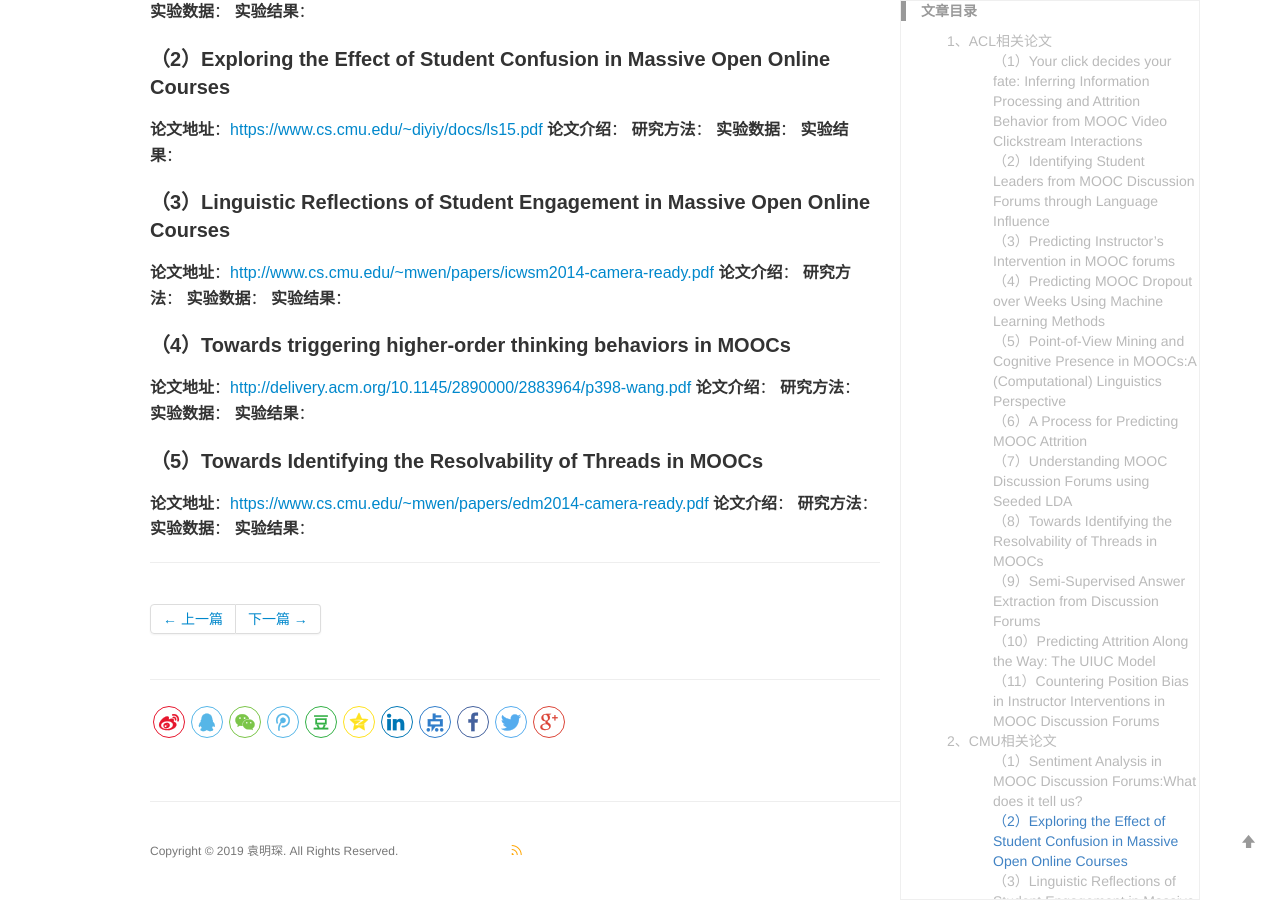
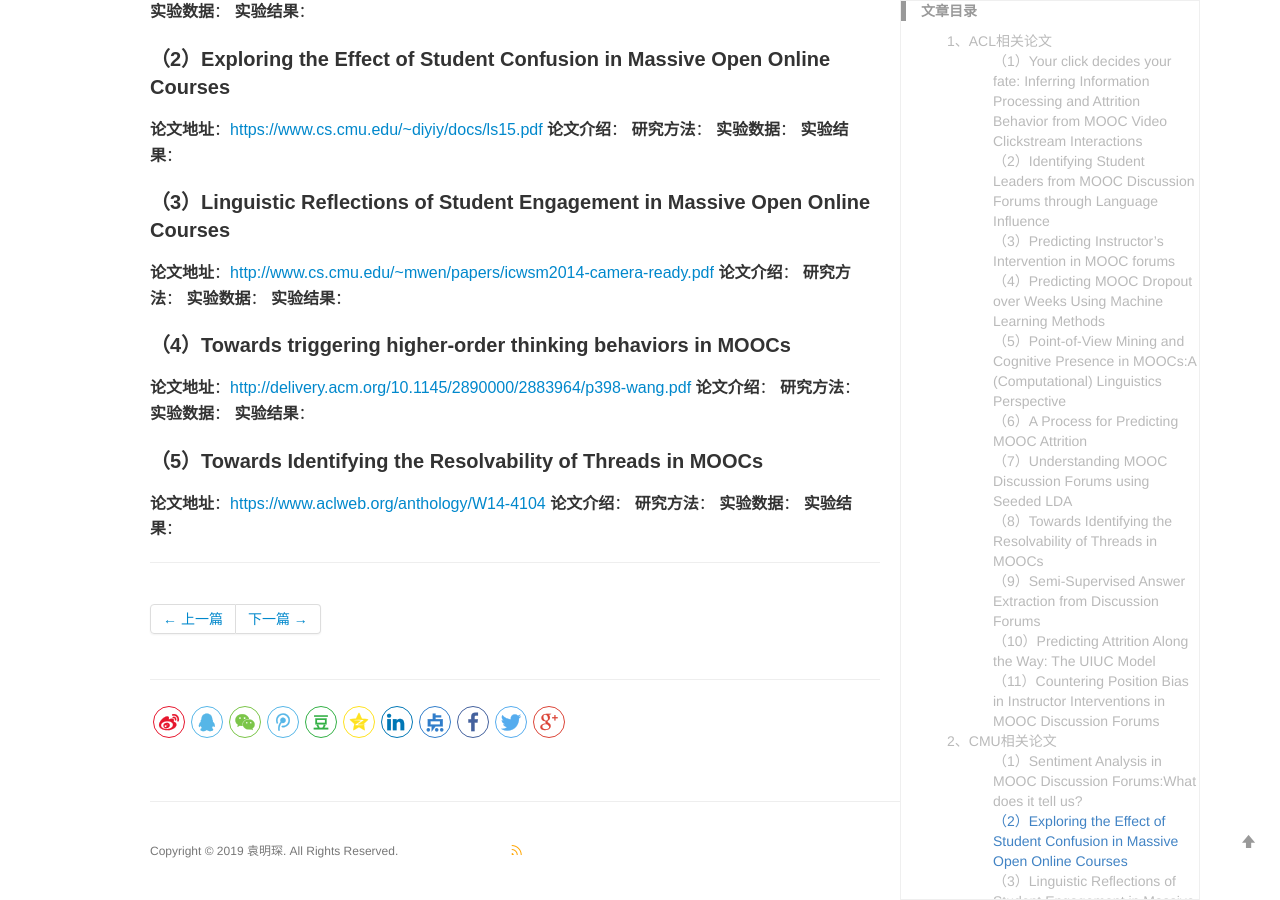
Before and after one commit to yuanmingchen/yuanmingchen.github.io, a Jekyll site: the page built from _posts/2019-04-19-online course nlp paper survey 2.md, in a window 1280 px wide and 900 px high, scrolled down 3195 px. Built offline with Jekyll 4.4.1, drawn with Linux system fonts in a browser that asks for light colours; formulas are drawn with MathJax 3; comment, search, counter and statistics services are not loaded; some of the changed lines change nothing that is shown.

Commit message:
Updates _posts/2019-04-19-online course nlp paper survey 2.md
Auto commit by GitBook Editor

```diff
--- a/_posts/2019-04-19-online course nlp paper survey 2.md
+++ b/_posts/2019-04-19-online course nlp paper survey 2.md
@@ -123,7 +123,7 @@ Proceedings of the 5th Workshop on Natural Language Processing Techniques for Ed
 **实验结果**：
 
 #### （5）Towards Identifying the Resolvability of Threads in MOOCs
-**论文地址**：<https://www.cs.cmu.edu/~mwen/papers/edm2014-camera-ready.pdf>
+**论文地址**：<https://www.aclweb.org/anthology/W14-4104>
 **论文介绍**：
 **研究方法**：
 **实验数据**：
```
